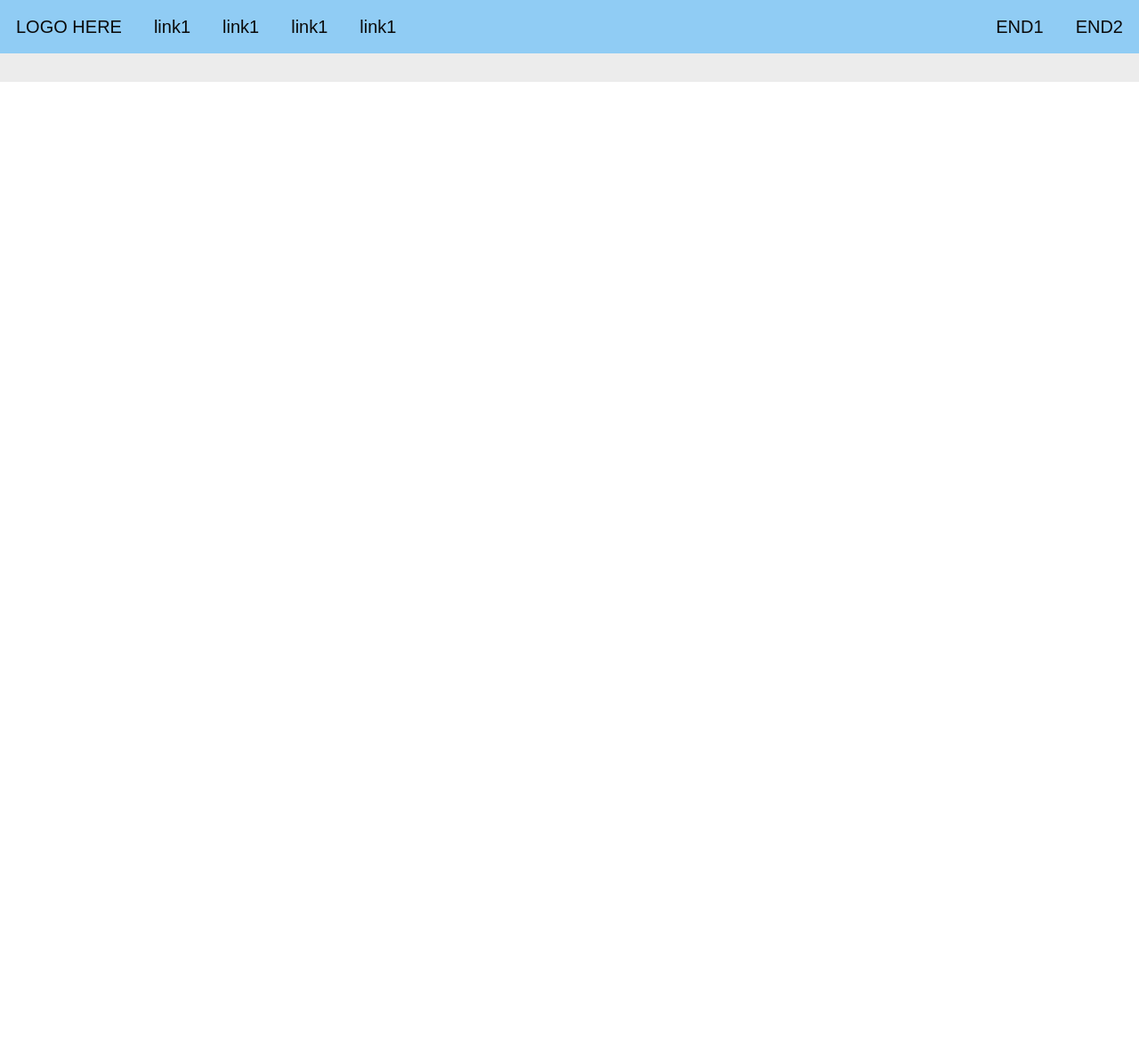
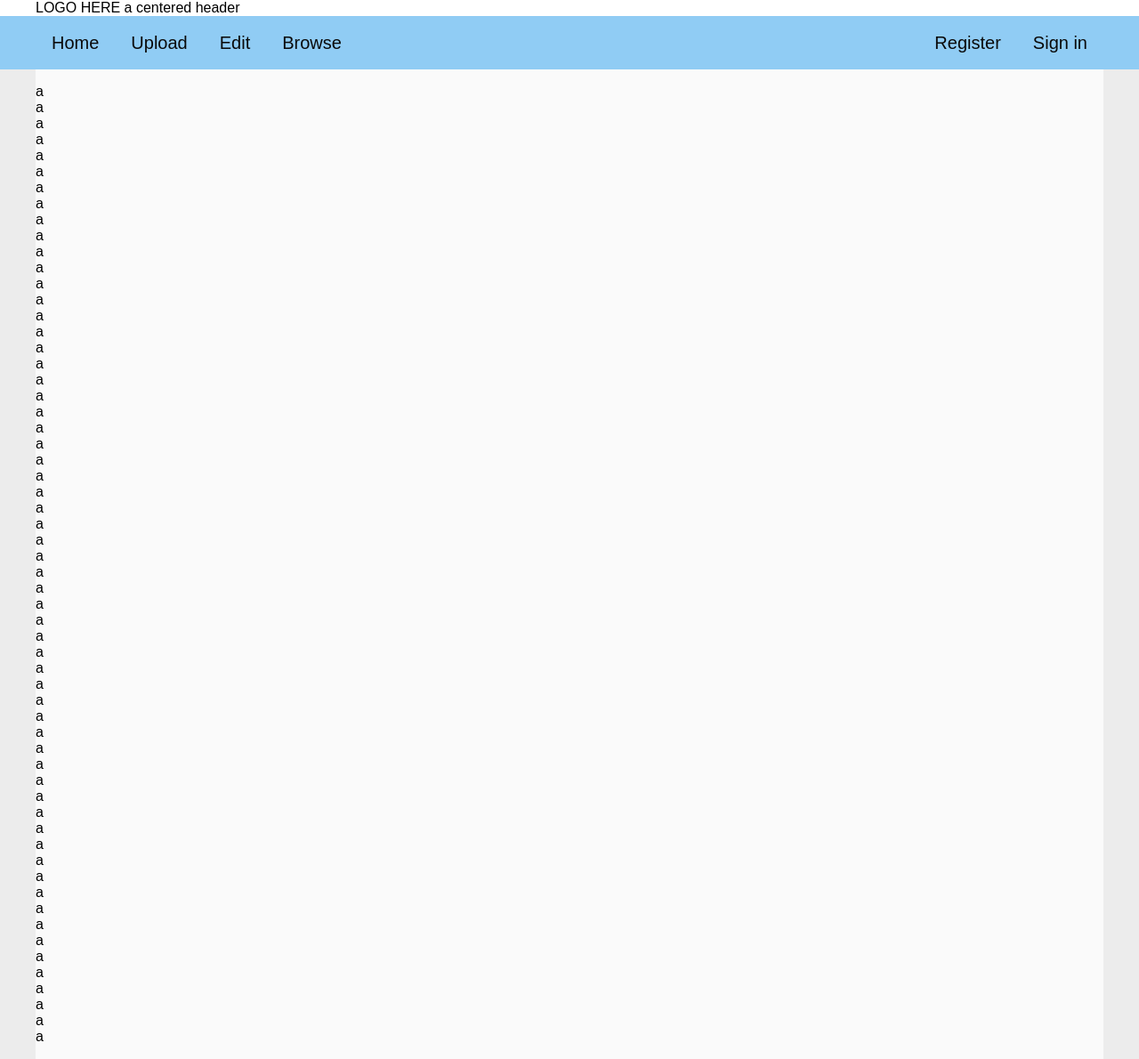
Before and after one commit to gerizim16/image-to-ascii-website, a Flask app: page / in a window 1280 px wide. Shown: the whole page at 89% size. Before the commit the page ends 92 px from the top, so only its background shows below. Run offline with Flask 2, Linux system fonts and the light colour scheme.

Commit message:
Centered items with max-width

```diff
--- a/static/style.css
+++ b/static/style.css
@@ -14,38 +14,55 @@ body {
     margin: 0px;
 }
 
-header {
+.container {
+    display: flex;
+    flex-direction: row;
+    justify-content: center;
+}
+
+.centered {
+    width: 100%;
+    max-width: 1200px;
+}
+
+div.nav-container {
+    background-color: #90ccf4;
+    color: #0a0a0a;
     position: -webkit-sticky;
     /* safari */
     position: sticky;
     top: 0;
+}
+
+nav {
+    display: flex;
+    flex-direction: row;
     margin: 0;
     height: 60px;
-    display: flex;
-    flex-direction: row;
-    color: #0a0a0a;
-    background-color: #90ccf4;
 }
 
-header * {
+nav * {
     display: inherit;
     height: 100%;
 }
 
-header a {
+nav a {
     font-size: 20px;
     align-items: center;
     padding: 0 18px;
     transition-duration: 200ms;
 }
 
-header a:hover:not(.logo) {
+nav a:hover {
     background-color: #5da2d5;
 }
 
 div.body_container {
     background-color: #ececec;
-    padding: 16px;
+}
+
+.body {
+    background-color: #fafafa;
 }
 
 .push {
--- a/templates/index.html
+++ b/templates/index.html
@@ -2,5 +2,5 @@
 
 {% block title %}Image Filters{% endblock title %}
 
-{% block body %}
+{% block body %}<p>a<br>a<br>a<br>a<br>a<br>a<br>a<br>a<br>a<br>a<br>a<br>a<br>a<br>a<br>a<br>a<br>a<br>a<br>a<br>a<br>a<br>a<br>a<br>a<br>a<br>a<br>a<br>a<br>a<br>a<br>a<br>a<br>a<br>a<br>a<br>a<br>a<br>a<br>a<br>a<br>a<br>a<br>a<br>a<br>a<br>a<br>a<br>a<br>a<br>a<br>a<br>a<br>a<br>a<br>a<br>a<br>a<br>a<br>a<br>a<br></p>
 {% endblock body %}
--- a/templates/layout.html
+++ b/templates/layout.html
@@ -9,20 +9,26 @@
 </head>
 
 <body>
-    <header>
-        <!-- TODO -->
-        <a class="logo" href="">LOGO HERE</a>
-        <nav>
-            <a href>link1</a>
-            <a href>link1</a>
-            <a href>link1</a>
-            <a href>link1</a>
+    <div class="container">
+        <header class="centered">
+            LOGO HERE a centered header
+        </header>
+    </div>
+    <div class="container nav-container">
+        <nav class="centered">
+            <!-- TODO -->
+            <a href="">Home</a>
+            <a href>Upload</a>
+            <a href>Edit</a>
+            <a href>Browse</a>
+            <a class="push" href="">Register</a>
+            <a href="">Sign in</a>
         </nav>
-        <a class="push" href="">END1</a>
-        <a href="">END2</a>
-    </header>
-    <div class="body_container">
-        {% block body %}{% endblock body %}
+    </div>
+    <div class="container body_container">
+        <div class="centered body">
+            {% block body %}{% endblock body %}
+        </div>
     </div>
     <footer>
         <!-- TODO -->
```
